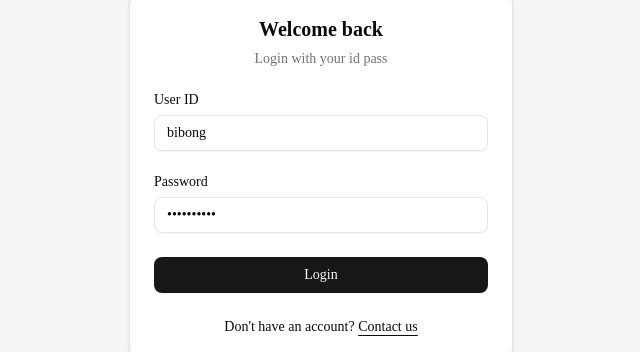
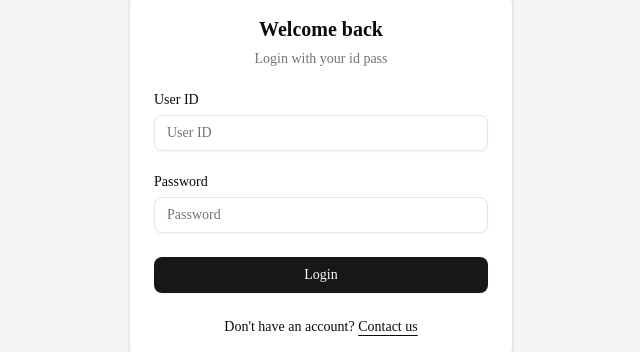
Before and after one commit to shafayeatt1995/todo_frontend, a Nuxt app: page / in a window 1280 px wide. Shown: the part 276-628 px from the top of the page, without its empty margins (319-959 px from the left). Built offline with nearby package versions, Linux system fonts and the light colour scheme.

Commit message:
frontend updated

```diff
--- a/pages/dashboard/user.vue
+++ b/pages/dashboard/user.vue
@@ -189,6 +189,9 @@ export default {
         this.modal = false;
       } catch (error) {
         console.error(error);
+        if (error?.response?._data?.errors) {
+          this.errors = error.response._data.errors;
+        }
       } finally {
         this.submitLoading = false;
       }
--- a/pages/index.vue
+++ b/pages/index.vue
@@ -1,6 +1,6 @@
 <template>
   <Head>
-    <Title>Login - ISP Billing</Title>
+    <Title>Login - Complain </Title>
   </Head>
   <div
     class="flex min-h-svh flex-col items-center justify-center gap-6 bg-muted p-6 md:p-10"
@@ -68,8 +68,8 @@ export default {
   data() {
     return {
       form: {
-        id: "bibong",
-        password: "bibong0011",
+        id: "",
+        password: "",
       },
       errors: {},
     };
```
Also changed, not shown: 1 other file (tests, documents, lock files or other folders).
